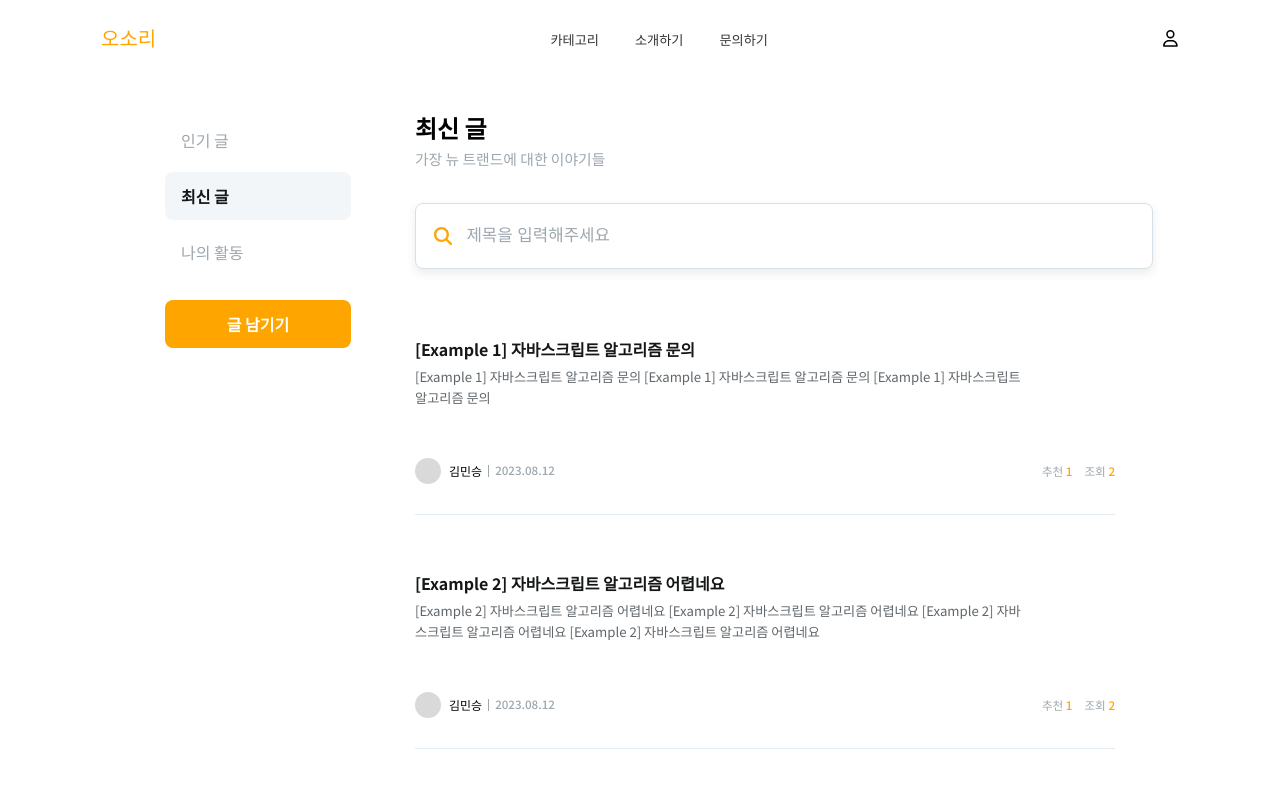
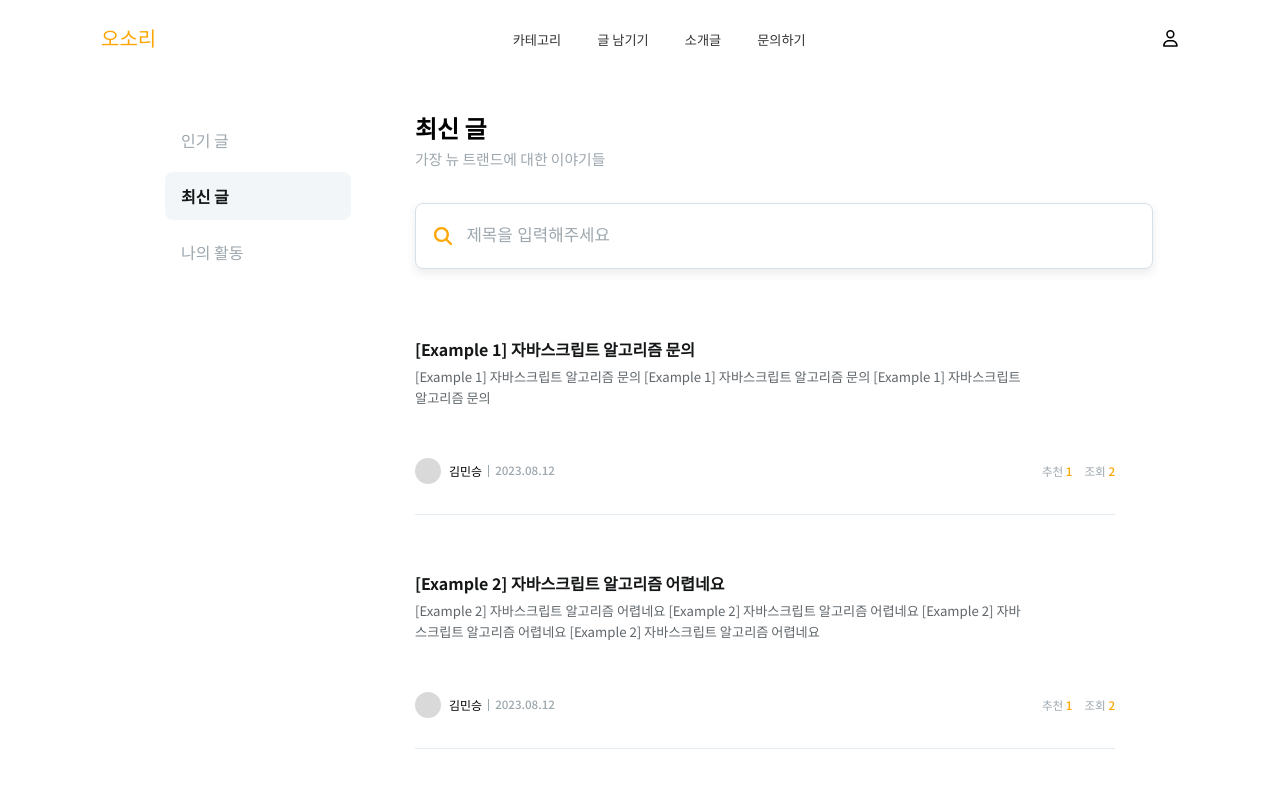
Before and after one commit to helloworld442/edu-DESIGN, a React (Create React App) app: page /feed/new/1 in a window 1280 px wide. Shown: the top 800 px of the page. Built offline with nearby package versions, Linux system fonts and the light colour scheme.

Commit message:
feat : feat media query to tablet size

```diff
--- a/src/components/@common/Header.jsx
+++ b/src/components/@common/Header.jsx
@@ -17,7 +17,8 @@ export default function Header() {
           >
             카테고리
           </a>
-          <a>소개하기</a>
+          <a>글 남기기</a>
+          <a>소개글</a>
           <a>문의하기</a>
         </HeaderMenu>
 
--- a/src/components/Category/CategoryHead.jsx
+++ b/src/components/Category/CategoryHead.jsx
@@ -1,4 +1,5 @@
 import styled from "styled-components";
+import { device } from "../../utils/media";
 
 export default function CategoryHead() {
   return (
@@ -33,4 +34,12 @@ const CategoryHeadTitle = styled.h1`
     font-family: "Noto Sans KR";
     color: #ffa500;
   }
+
+  @media ${device.tablet} {
+    font-size: 1.8rem;
+
+    span {
+      font-size: 0.825rem;
+    }
+  }
 `;
--- a/src/components/Category/CategoryList.jsx
+++ b/src/components/Category/CategoryList.jsx
@@ -1,4 +1,5 @@
-import styled, { css } from "styled-components";
+import styled from "styled-components";
+import { device } from "../../utils/media";
 import CategoryItem from "./CategoryItem";
 
 const categorys = [
@@ -47,7 +48,7 @@ export default function CategoryList() {
   return (
     <CategoryListBox>
       {newCategorys.map((categorys, i) => (
-        <StCategoryList $under={i % 2 === 1}>
+        <StCategoryList>
           {categorys.map((category, j) => (
             <CategoryItem key={i + j} category={category} index={i + j} />
           ))}
@@ -63,6 +64,11 @@ const CategoryListBox = styled.div`
   display: grid;
   grid-template-columns: repeat(4, 1fr);
   grid-gap: 14px;
+
+  @media ${device.tablet} {
+    width: 600px;
+    grid-template-columns: repeat(3, 1fr);
+  }
 `;
 
 const StCategoryList = styled.ul`
@@ -70,9 +76,20 @@ const StCategoryList = styled.ul`
   flex-direction: column;
   gap: 14px;
 
-  ${(props) =>
-    props.$under &&
-    css`
-      margin-top: 108px;
-    `}
+  &:nth-child(2n) {
+    position: relative;
+    top: 108px;
+  }
+
+  @media ${device.tablet} {
+    &:nth-child(2n) {
+      position: relative;
+      top: 0;
+    }
+
+    &:nth-child(3n + 2) {
+      position: relative;
+      top: 108px;
+    }
+  }
 `;
--- a/src/components/Feed/BestFeedSection.jsx
+++ b/src/components/Feed/BestFeedSection.jsx
@@ -1,6 +1,7 @@
 import styled from "styled-components";
 import FeedSearch from "./FeedSearch";
 import FeedList from "./FeedList";
+import { device } from "../../utils/media";
 
 export default function BestFeedSection() {
   return (
@@ -17,6 +18,10 @@ export default function BestFeedSection() {
 
 const StBestFeedSection = styled.section`
   width: 700px;
+
+  @media ${device.tablet} {
+    width: 100%;
+  }
 `;
 
 const SectionTitle = styled.h3`
--- a/src/components/Feed/BestFeedTemplate.jsx
+++ b/src/components/Feed/BestFeedTemplate.jsx
@@ -1,6 +1,7 @@
 import styled from "styled-components";
 import FeedCategory from "./FeedCategory";
 import BestFeedSection from "./BestFeedSection";
+import { device } from "../../utils/media";
 
 export default function BestFeedTemplate() {
   return (
@@ -18,4 +19,11 @@ const StBestFeedTemplate = styled.main`
   display: flex;
   align-items: flex-start;
   gap: 64px;
+
+  @media ${device.tablet} {
+    width: 100%;
+    padding: 0 10vw;
+    display: flex;
+    flex-direction: column;
+  }
 `;
--- a/src/components/Feed/FeedCategory.jsx
+++ b/src/components/Feed/FeedCategory.jsx
@@ -1,5 +1,6 @@
 import { useLocation, useParams } from "react-router-dom";
 import styled from "styled-components";
+import { device } from "../../utils/media";
 
 export default function FeedCategory() {
   const { pathname } = useLocation();
@@ -22,14 +23,16 @@ export default function FeedCategory() {
         </a>
         <a>나의 활동</a>
       </FeedCategoryMenu>
-
-      <FeedCategoryButton>글 남기기</FeedCategoryButton>
     </StFeedCategory>
   );
 }
 
 const StFeedCategory = styled.div`
   width: 200px;
+
+  @media ${device.tablet} {
+    width: 100%;
+  }
 `;
 
 const FeedCategoryMenu = styled.ul`
@@ -37,6 +40,14 @@ const FeedCategoryMenu = styled.ul`
   flex-direction: column;
   align-items: flex-start;
   gap: 8px;
+
+  @media ${device.tablet} {
+    flex-direction: row;
+
+    a {
+      text-align: center;
+    }
+  }
 
   a {
     display: inline-block;
@@ -59,22 +70,3 @@ const FeedCategoryMenu = styled.ul`
     color: rgb(20, 22, 23);
   }
 `;
-
-const FeedCategoryButton = styled.button`
-  display: inline-block;
-  width: 100%;
-  height: 48px;
-  padding: 0px 16px;
-  margin: 24px 0;
-  box-sizing: border-box;
-  border: none;
-  border-radius: 8px;
-  outline: none;
-  font-family: "Noto Sans KR";
-  font-style: normal;
-  font-size: 16px;
-  font-weight: 750;
-  line-height: 48px;
-  color: #fff;
-  background: #ffa500;
-`;
--- a/src/components/Feed/NewFeedSection.jsx
+++ b/src/components/Feed/NewFeedSection.jsx
@@ -1,6 +1,7 @@
 import styled from "styled-components";
 import FeedSearch from "./FeedSearch";
 import FeedList from "./FeedList";
+import { device } from "../../utils/media";
 
 export default function NewFeedSection() {
   return (
@@ -17,6 +18,10 @@ export default function NewFeedSection() {
 
 const StNewFeedSection = styled.section`
   width: 700px;
+
+  @media ${device.tablet} {
+    width: 100%;
+  }
 `;
 
 const SectionTitle = styled.h3`
--- a/src/components/Feed/NewFeedTemplate.jsx
+++ b/src/components/Feed/NewFeedTemplate.jsx
@@ -1,6 +1,7 @@
 import styled from "styled-components";
 import FeedCategory from "./FeedCategory";
 import NewFeedSection from "./NewFeedSection";
+import { device } from "../../utils/media";
 
 export default function NewFeedTemplate() {
   return (
@@ -18,4 +19,11 @@ const StNewFeedTemplate = styled.main`
   display: flex;
   align-items: flex-start;
   gap: 64px;
+
+  @media ${device.tablet} {
+    width: 100%;
+    padding: 0 10vw;
+    display: flex;
+    flex-direction: column;
+  }
 `;
--- a/src/layout/CategoryLayout.jsx
+++ b/src/layout/CategoryLayout.jsx
@@ -1,4 +1,5 @@
 import styled from "styled-components";
+import { device } from "../utils/media";
 import Header from "../components/@common/Header";
 import Footer from "../components/@common/Footer";
 
@@ -20,4 +21,9 @@ const Layout = styled.div`
   padding: 0 36px;
   box-sizing: border-box;
   transform: translateX(-50%);
+
+  @media ${device.tablet} {
+    width: 100%;
+    padding: 0 10vw;
+  }
 `;
--- a/src/layout/FeedLayout.jsx
+++ b/src/layout/FeedLayout.jsx
@@ -1,4 +1,5 @@
 import styled from "styled-components";
+import { device } from "../utils/media";
 import Header from "../components/@common/Header";
 import Footer from "../components/@common/Footer";
 import { Outlet } from "react-router-dom";
@@ -24,4 +25,9 @@ const Layout = styled.div`
   display: flex;
   flex-direction: column;
   align-items: center;
+
+  @media ${device.tablet} {
+    width: 100%;
+    padding: 0 10vw;
+  }
 `;
--- /dev/null
+++ b/src/utils/media.js
@@ -0,0 +1,4 @@
+export const device = {
+  tablet: `(min-width: 768px) and (max-width: 1023px)`,
+  desktop: `(min-width: 1024px)`,
+};
```
